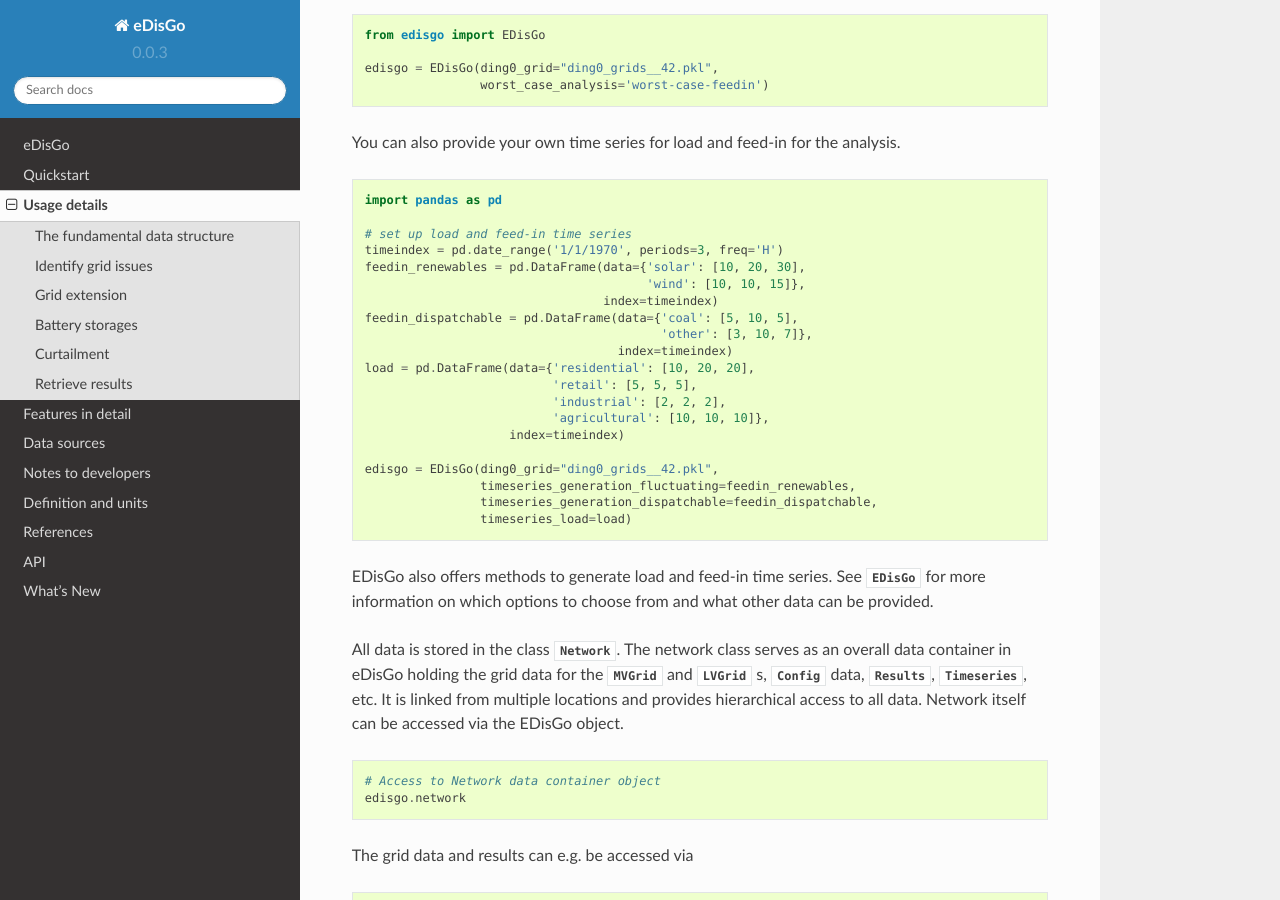
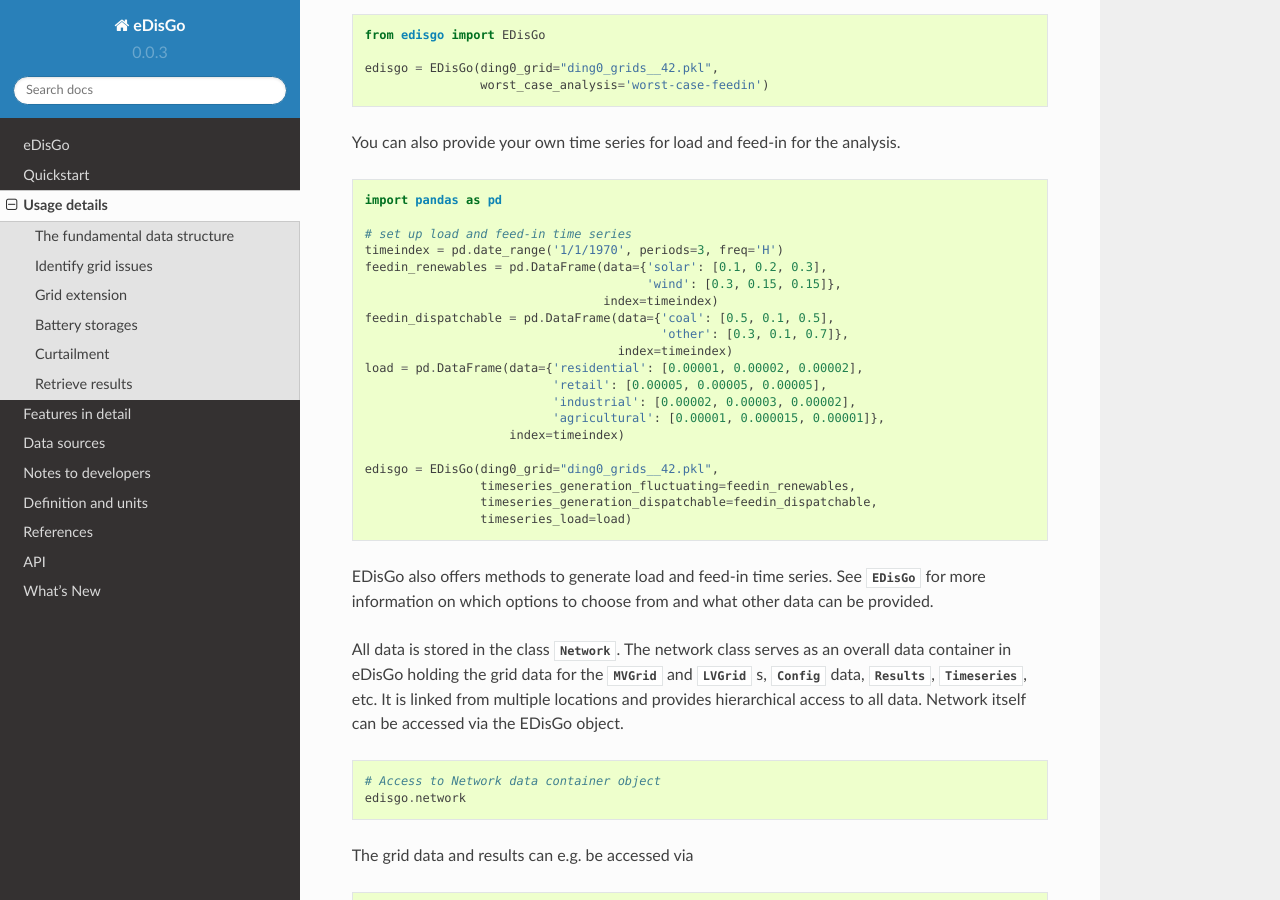
Before and after one commit to openego/eDisGo, a Sphinx documentation site: the page built from doc/usage_details.rst, in a window 1280 px wide and 900 px high, scrolled down 588 px. Built offline with Sphinx 7.4.7 and the Read the Docs theme 2.0.0, drawn with Linux system fonts in a browser that asks for light colours; formulas are drawn with MathJax 3.

Commit message:
Adapt example to not confuse people

```diff
--- a/doc/usage_details.rst
+++ b/doc/usage_details.rst
@@ -41,16 +41,16 @@ You can also provide your own time series for load and feed-in for the analysis.
 
     # set up load and feed-in time series
     timeindex = pd.date_range('1/1/1970', periods=3, freq='H')
-    feedin_renewables = pd.DataFrame(data={'solar': [10, 20, 30],
-	                                   'wind': [10, 10, 15]},
+    feedin_renewables = pd.DataFrame(data={'solar': [0.1, 0.2, 0.3],
+	                                   'wind': [0.3, 0.15, 0.15]},
 	                             index=timeindex)
-    feedin_dispatchable = pd.DataFrame(data={'coal': [5, 10, 5],
-	                                     'other': [3, 10, 7]},
+    feedin_dispatchable = pd.DataFrame(data={'coal': [0.5, 0.1, 0.5],
+	                                     'other': [0.3, 0.1, 0.7]},
 	                               index=timeindex)
-    load = pd.DataFrame(data={'residential': [10, 20, 20],
-	                      'retail': [5, 5, 5],
-	                      'industrial': [2, 2, 2],
-	                      'agricultural': [10, 10, 10]},
+    load = pd.DataFrame(data={'residential': [0.00001, 0.00002, 0.00002],
+	                      'retail': [0.00005, 0.00005, 0.00005],
+	                      'industrial': [0.00002, 0.00003, 0.00002],
+	                      'agricultural': [0.00001, 0.000015, 0.00001]},
 	                index=timeindex)
 
     edisgo = EDisGo(ding0_grid="ding0_grids__42.pkl",
```
